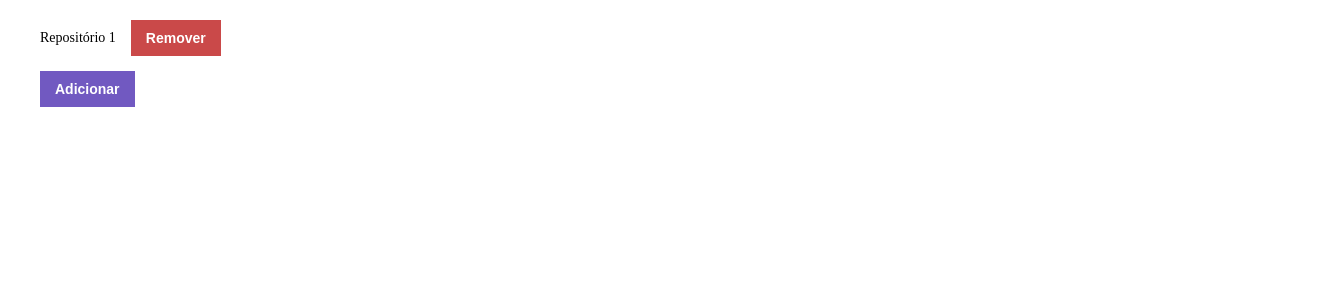
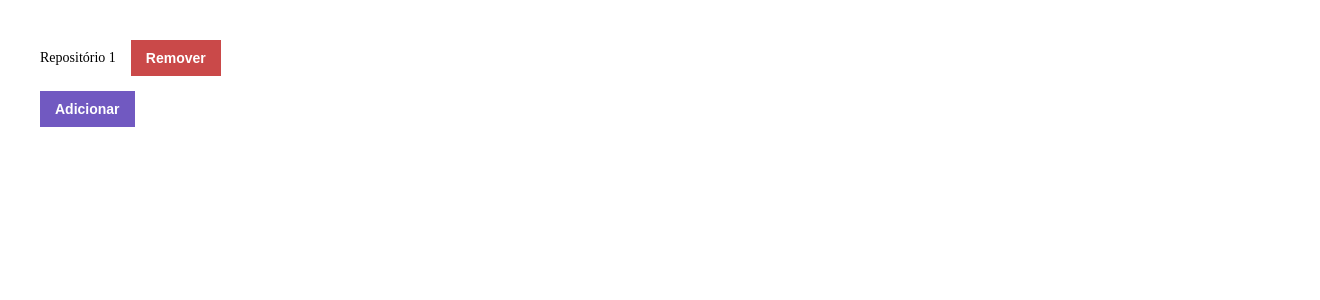
Before and after one commit to patrickhl94/Conceitos_React_JS, a React (Create React App) app: page / in a window 1280 px wide. Shown: the top 300 px of the page, 1320 px wide, since content can reach past the window. Built offline with nearby package versions, Linux system fonts and the light colour scheme.

Commit message:
Updated styles.css

```diff
--- a/src/styles.css
+++ b/src/styles.css
@@ -6,6 +6,10 @@
 
 body {
   font-size: 14px;
+  display: flex;
+  align-items: center;
+  justify-content: center;
+  justify-items: center;
 }
 
 div {
```
